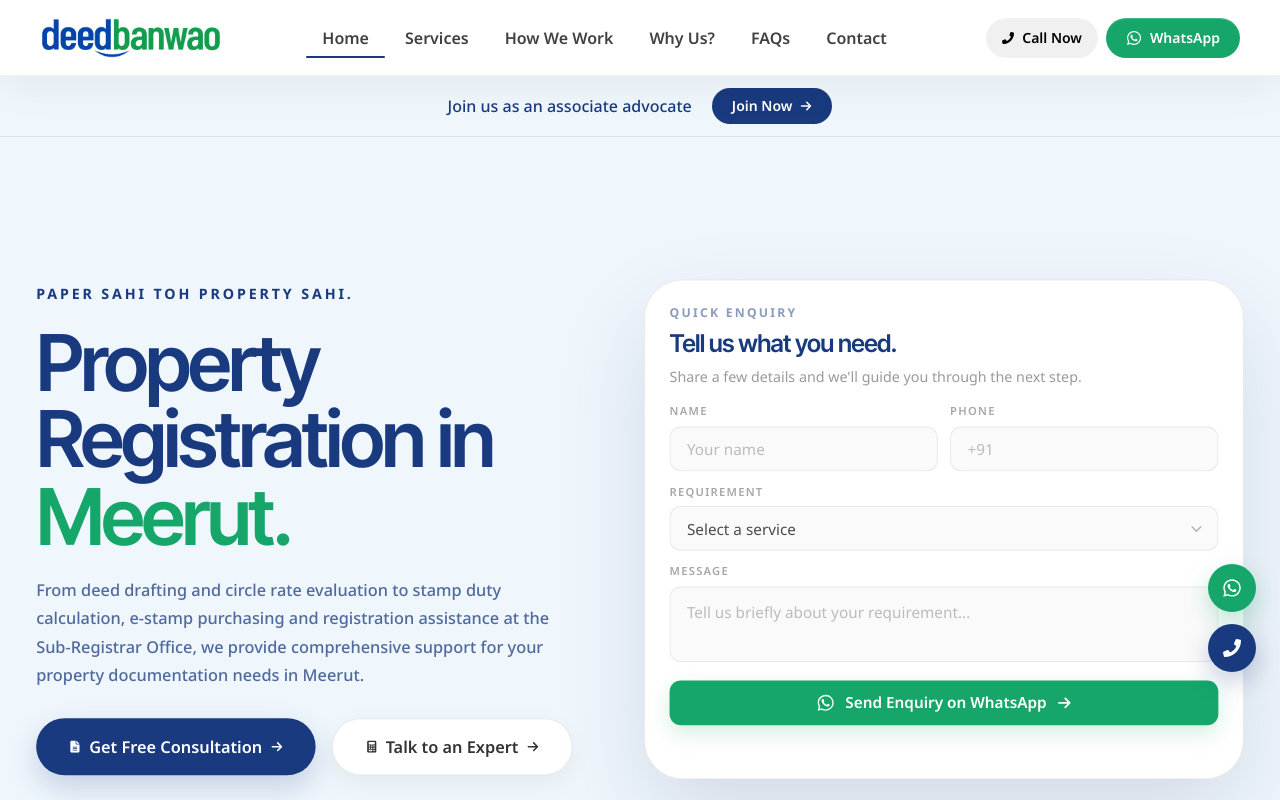
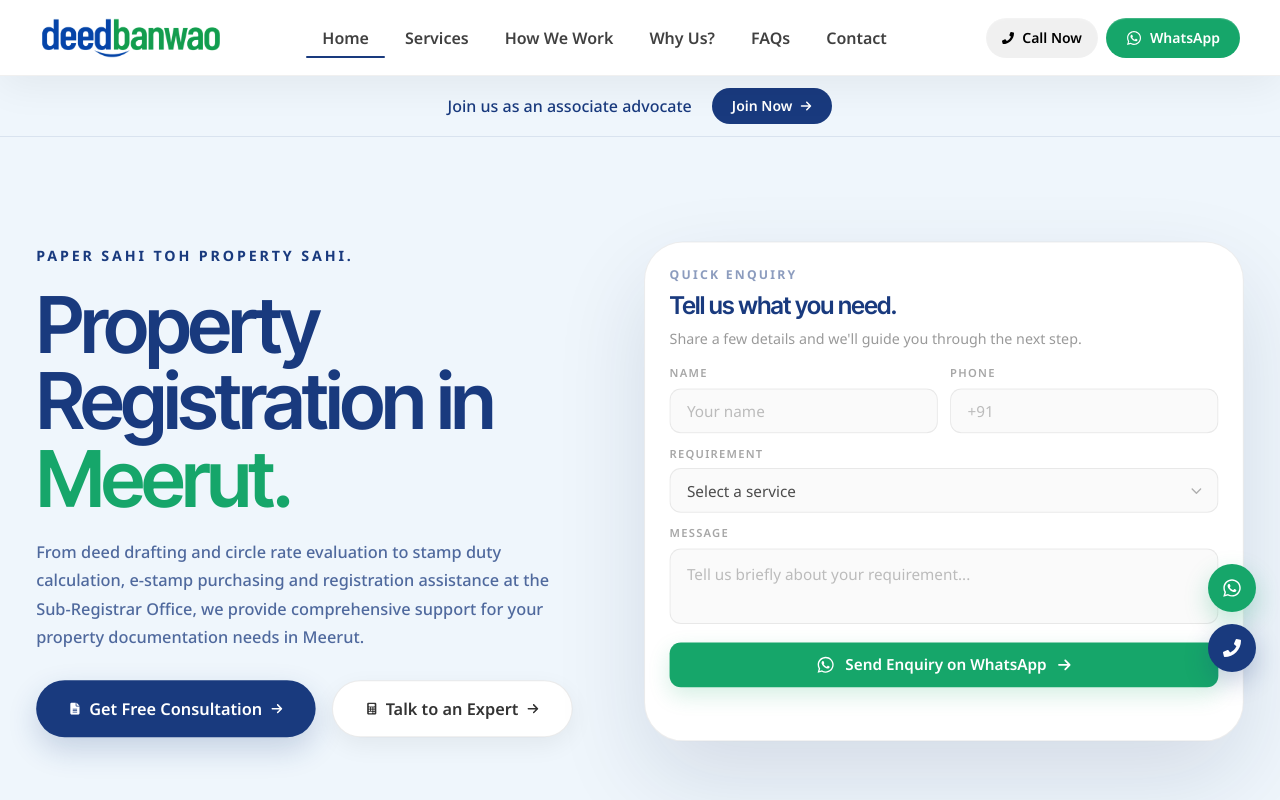
Before and after one commit to yugrastogi/deedbanwao, a React (Vite) app: page / in a window 1280 px wide. Shown: the top 800 px of the page. Built offline with nearby package versions, Linux system fonts and the light colour scheme.

Commit message:
Raise hero content below announcement bar

```diff
--- a/src/components/Hero/HeroContent.jsx
+++ b/src/components/Hero/HeroContent.jsx
@@ -98,13 +98,13 @@ Please guide me regarding the next steps.
         items-center
         px-6
         pb-14
-        pt-[133px]
+        pt-[100px]
         sm:px-8
         sm:pb-16
-        sm:pt-[150px]
+        sm:pt-[112px]
         lg:px-12
         lg:pb-12
-        lg:pt-[150px]
+        lg:pt-[112px]
       "
     >
       <div
```
